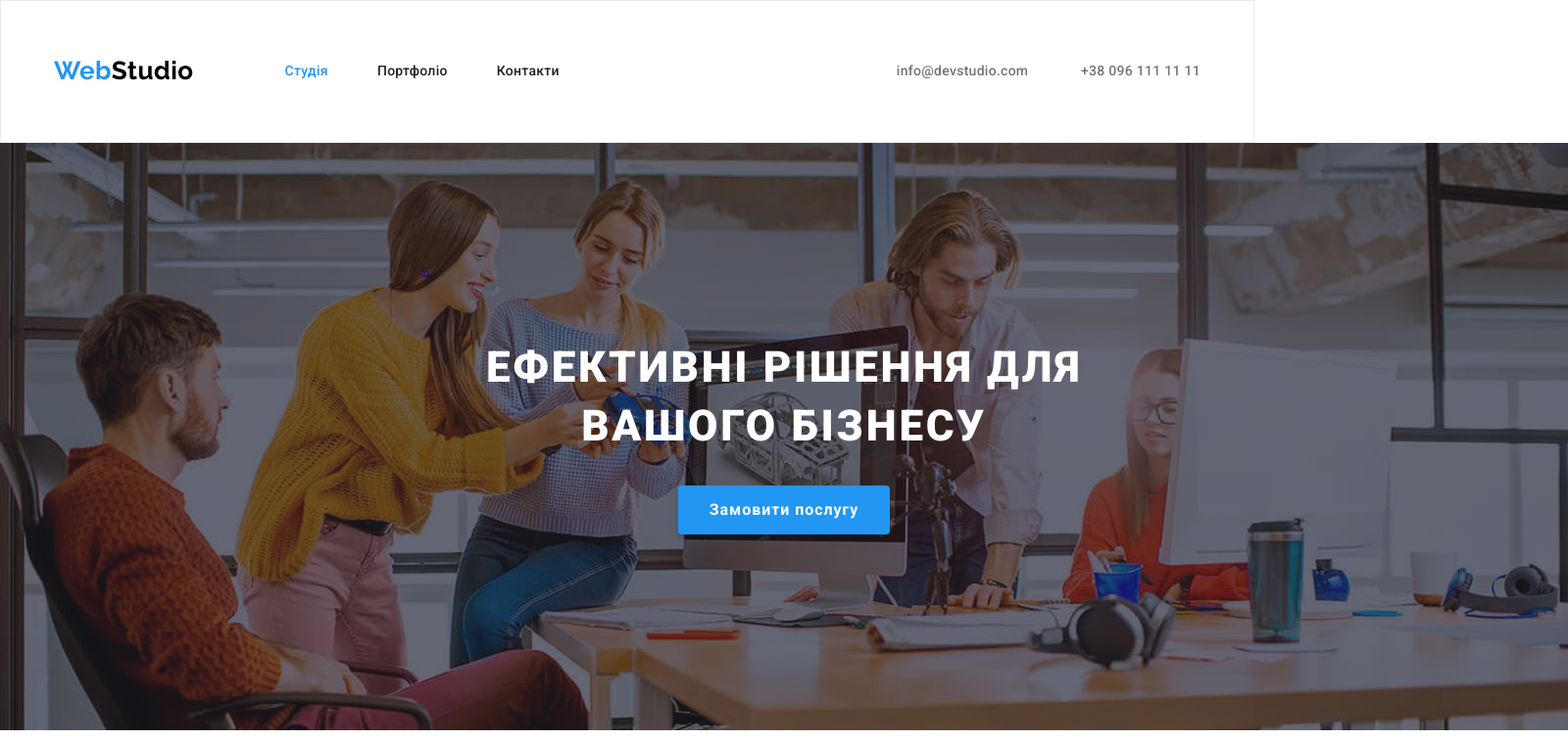
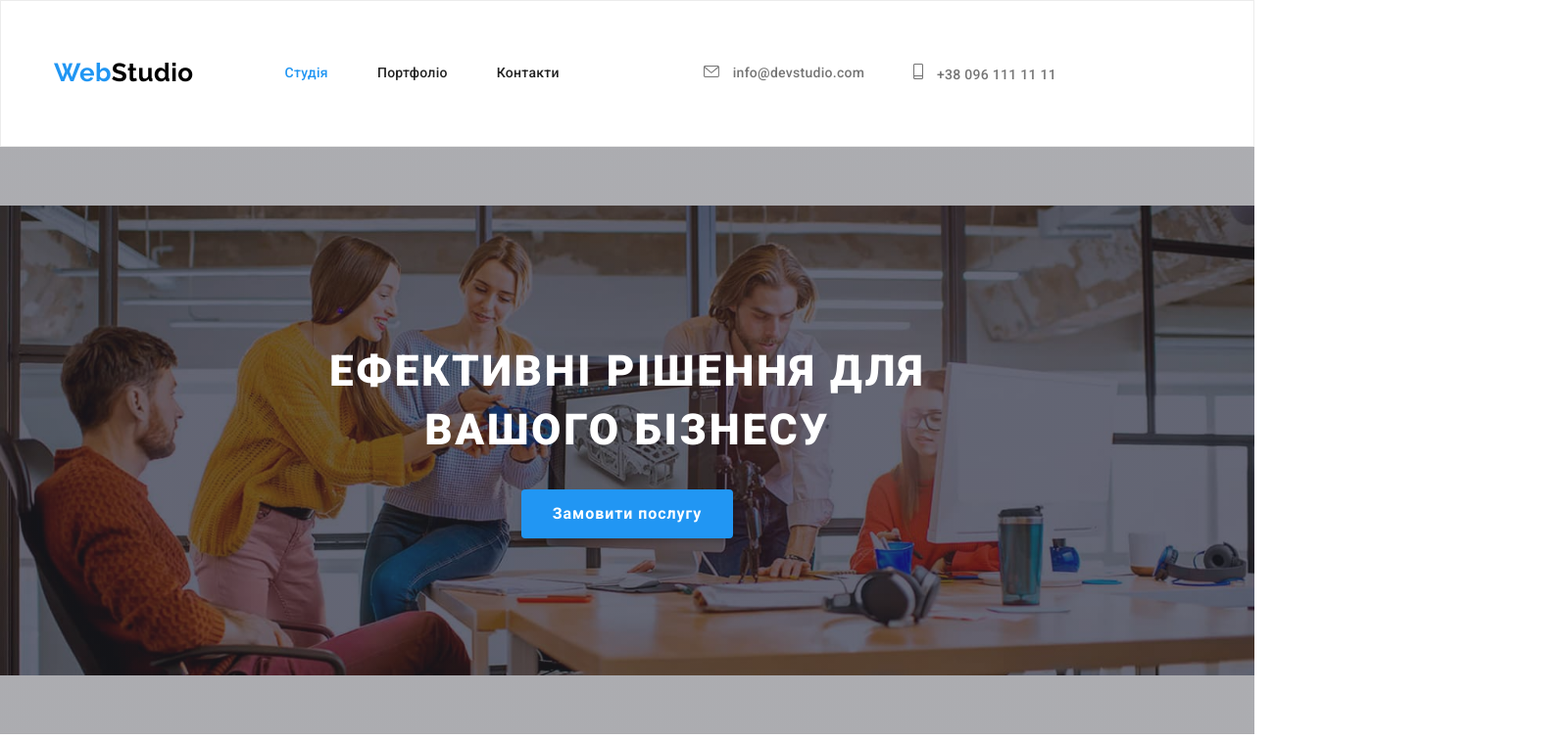
Before and after one commit to klivin76/goit-markup-hw-04, a plain HTML site: page index.html in a window 1280 px wide. Shown: the top 756 px of the page at 98% size, 1600 px wide, since content can reach past the window. Drawn offline with nearby package versions, Linux system fonts and the light colour scheme.

Commit message:
Додав іконки в header

```diff
--- a/css/styles.css
+++ b/css/styles.css
@@ -88,7 +88,7 @@ body {
 }
 
 .nav-link:last-child {
-  margin-right: 344px;
+  margin-right: auto;
 }
 
 .nav-link .link {
@@ -113,21 +113,34 @@ body {
 }
 
 .container-contact {
-  width: 100%;
   max-width: 1200px;
+  padding-top: 32px;
+  padding-bottom: 32px;
   margin: 0 auto;
+  text-align: center;
 }
 .nav {
   display: flex;
-  justify-content: space-between;
-  align-content: center;
-  padding-top: 32px;
-  padding-bottom: 32px;
   gap: 50px;
 }
 
-.nav .item {
+.nav-contact {
+  display: flex;
+  justify-content: center;
+  align-items: center;
+}
+.icon-header {
+  margin-right: 10px;
+  margin-left: auto;
+  fill: currentColor;
+}
+.icon-header:hover {
+  color: var(--accent-color);
+}
+
+.nav .item-header {
   display: block;
+  padding: 32px 0;
   color: var(--text-color);
 
   font-weight: 500;
@@ -137,8 +150,8 @@ body {
   text-decoration: none;
 }
 
-.nav .item:hover,
-.nav .item:focus {
+.nav .item-header:hover,
+.nav .item-header:focus {
   color: var(--accent-color);
 }
 
@@ -150,6 +163,7 @@ body {
 }
 
 .overlay {
+  max-width: 100%;
   width: 1600px;
   height: 600px;
   margin-left: auto;
--- a/index.html
+++ b/index.html
@@ -41,12 +41,20 @@
         <div class="container-contact">
           <ul class="nav list">
             <li class="nav-contact">
-              <a href="mailto:info@devstudio.com" class="item"
-                >info@devstudio.com</a
+              <a href="mailto:info@devstudio.com" class="item-header">
+                <svg class="icon-header" width="16" height="12">
+                  <use href="./images/sprite.svg#icon-mail"></use>
+                </svg>
+                info@devstudio.com</a
               >
             </li>
             <li class="nav-contact">
-              <a href="tel:+380961111111" class="item">+38 096 111 11 11</a>
+              <a href="tel:+380961111111" class="item-header">
+                <svg class="icon-header" width="10" height="16">
+                  <use href="./images/sprite.svg#icon-smartphone"></use>
+                </svg>
+                +38 096 111 11 11</a
+              >
             </li>
           </ul>
         </div>
```
Also changed, not shown: images/sprite.svg (added).
